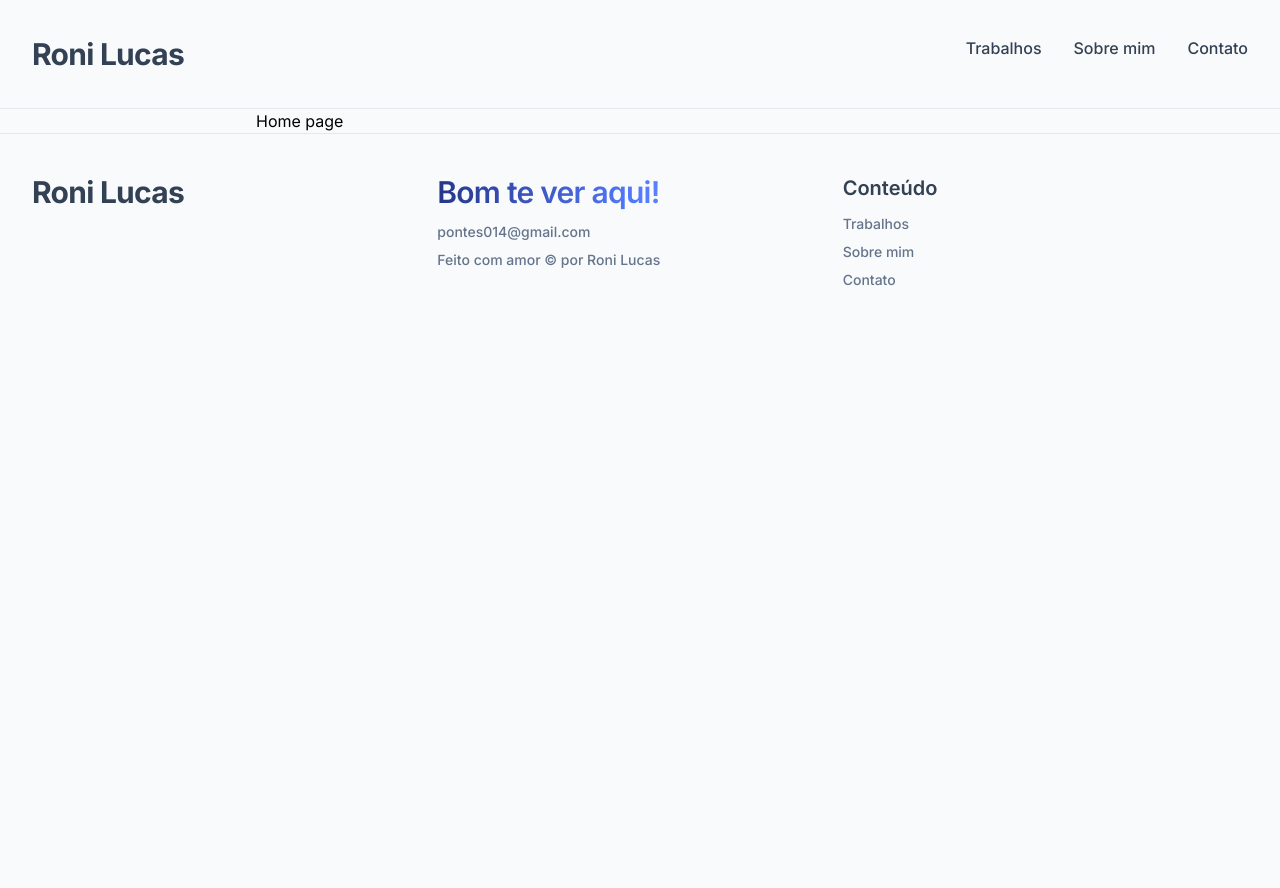
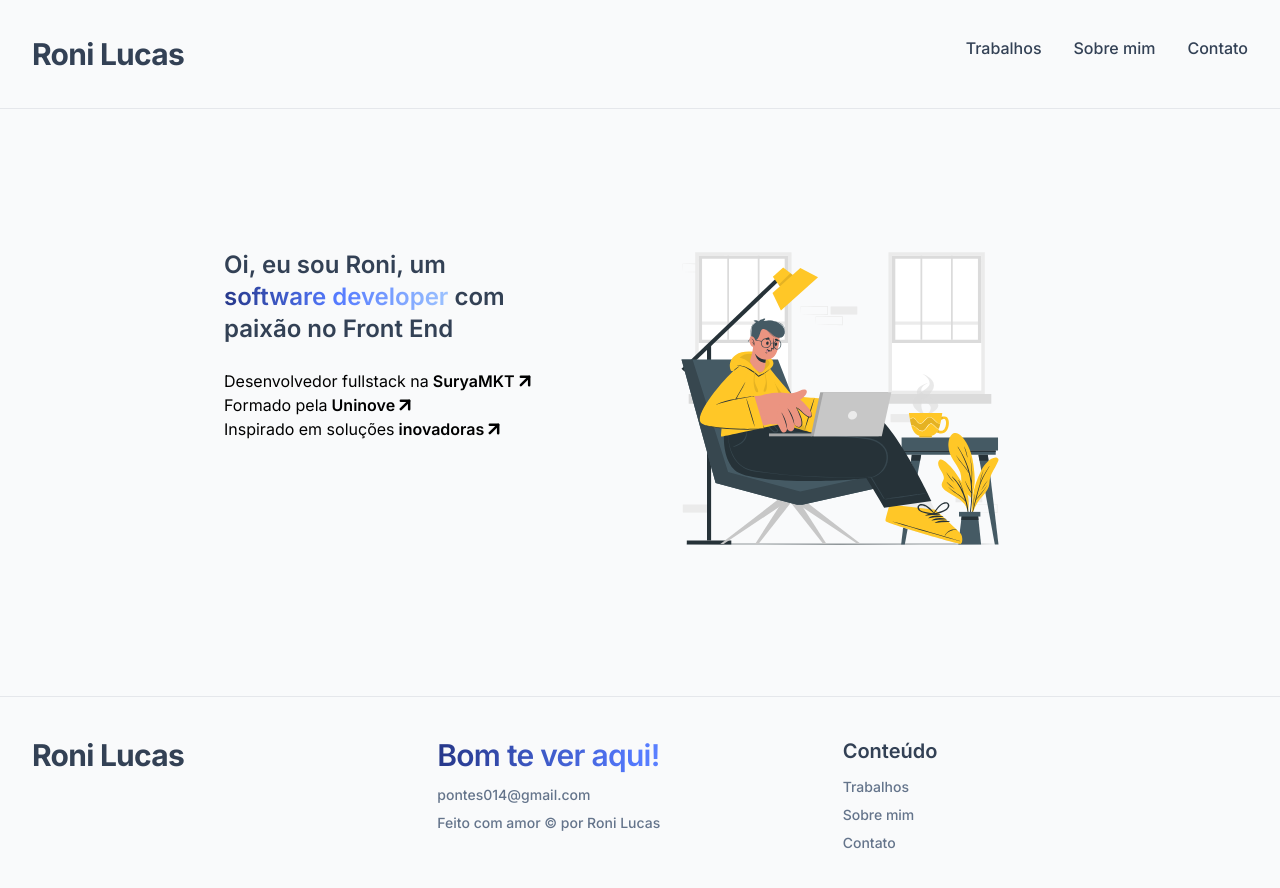
Before and after one commit to roniathayde/portfolio-24, a Next.js app: page / in a window 1280 px wide. Shown: the top 888 px of the page. Before the commit the page ends 800 px from the top, so only its background shows below. Built offline with nearby package versions, Linux system fonts and the light colour scheme.

Commit message:
style: add a first section of home

```diff
--- a/package.json
+++ b/package.json
@@ -9,6 +9,7 @@
     "lint": "next lint"
   },
   "dependencies": {
+    "lucide-react": "^0.344.0",
     "next": "14.1.0",
     "react": "^18",
     "react-dom": "^18"
--- a/src/app/layout.tsx
+++ b/src/app/layout.tsx
@@ -22,7 +22,7 @@ export default function RootLayout({
       <body className={`bg-gray-50 ${inter.className}`}>
         <Header />
         <main className="flex  justify-center">
-          <div className="w-full max-w-3xl">{children}</div>
+          <div className="w-full max-w-4xl px-8 py-28">{children}</div>
         </main>
         <Footer />
       </body>
--- a/src/app/page.tsx
+++ b/src/app/page.tsx
@@ -1,7 +1,60 @@
+import Image from 'next/image'
+import AvatarImage from '../assets/images/avatar-on-computer.svg'
+import Link from 'next/link'
+import { ArrowUpRight } from 'lucide-react'
+
 export default function Home() {
   return (
     <>
-      <h1>Home page</h1>
+      <section className="grid grid-cols-2 gap-5 ">
+        <article className="pt-7">
+          <h1 className="mb-6 max-w-80 text-2xl font-semibold text-slate-700">
+            Oi, eu sou Roni, um{' '}
+            <span className="  bg-gradient-to-l from-[#9CC2FF] via-[#547AFF] to-[#263789] bg-clip-text  text-transparent ">
+              software developer
+            </span>{' '}
+            com paixão no Front End
+          </h1>
+
+          <ul>
+            <li className="flex items-center gap-1">
+              Desenvolvedor fullstack na
+              <Link
+                href="https://suryamkt.com.br"
+                target="_blank"
+                className="flex items-center font-semibold"
+              >
+                SuryaMKT <ArrowUpRight className="size-5 stroke-[3]" />
+              </Link>
+            </li>
+            <li className="flex items-center gap-1">
+              Formado pela
+              <Link
+                href="https://www.uninove.br"
+                target="_blank"
+                className="flex items-center font-semibold"
+              >
+                Uninove <ArrowUpRight className="size-5 stroke-[3]" />
+              </Link>
+            </li>
+            <li className="flex items-center gap-1">
+              Inspirado em soluções
+              <Link href="/contato" className="flex items-center font-semibold">
+                inovadoras
+                <ArrowUpRight className="size-5 stroke-[3]" />
+              </Link>
+            </li>
+          </ul>
+        </article>
+        <article>
+          <Image
+            src={AvatarImage}
+            width={380}
+            height={362}
+            alt="imagem ilustrativa de um avatar mexendo no computador"
+          />
+        </article>
+      </section>
     </>
   )
 }
```
Also changed, not shown: src/assets/images/avatar-on-computer.svg (added), 1 other file (tests, documents, lock files or other folders).
